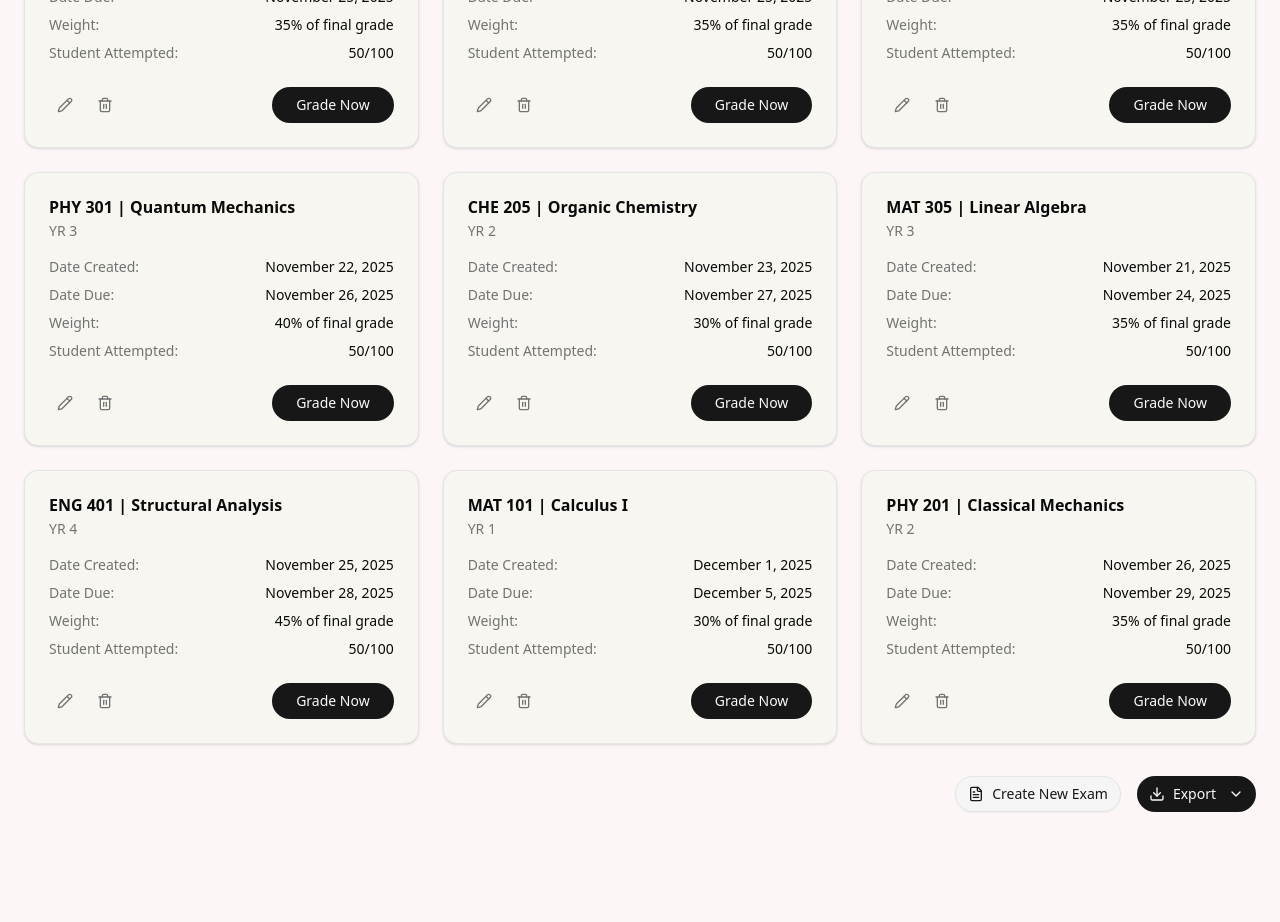
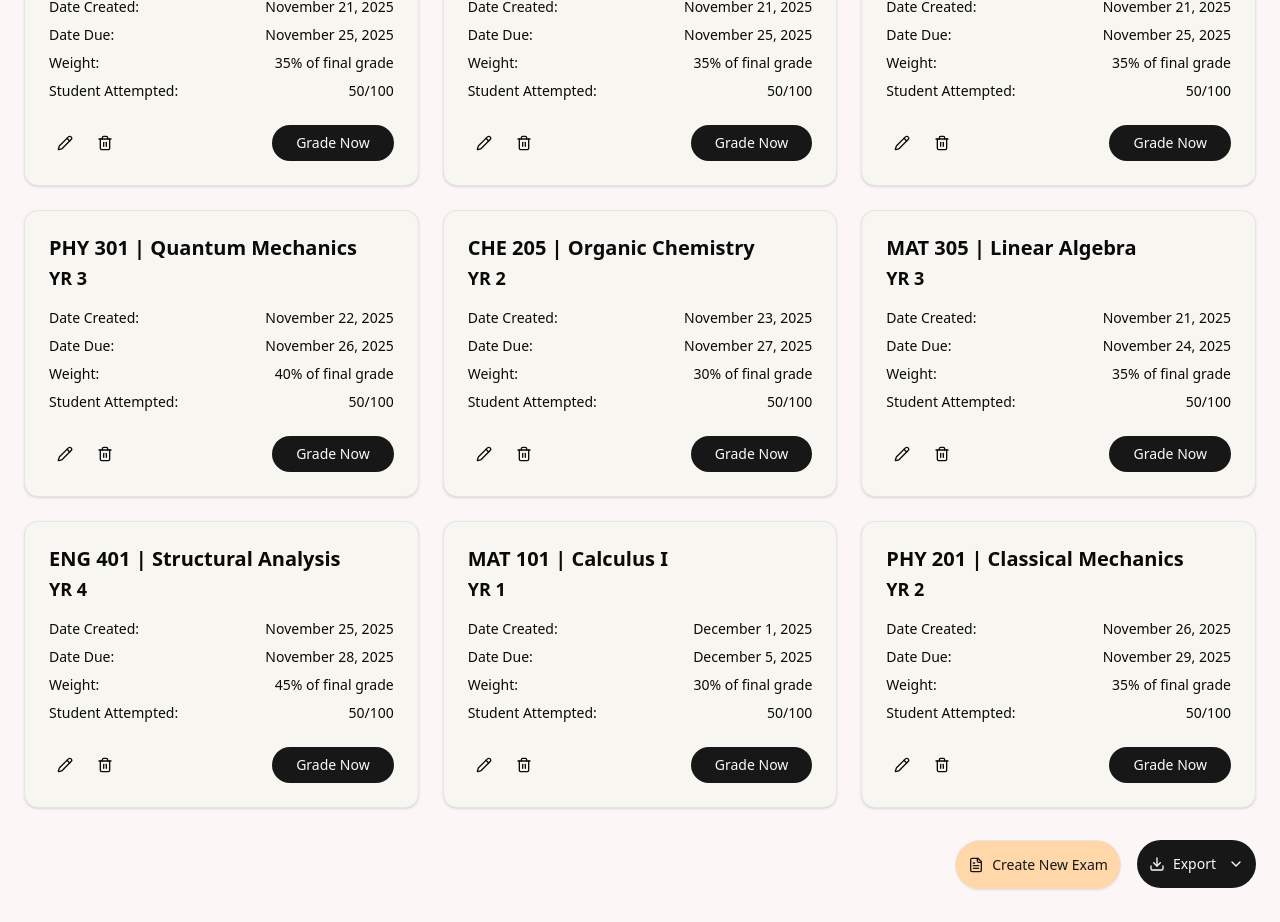
Before and after one commit to Austinosteph/Student-Assessment-Management-System, a React (Vite) app: page / in a window 1280 px wide. Shown: the part 320-1242 px from the top of the page. Before the commit the page ends 1164 px from the top, so only its background shows below. Built offline with nearby package versions, Linux system fonts and the light colour scheme.

Commit message:
style: update ExamCard and Dashboard styles for improved readability and consistency

```diff
--- a/src/components/exam-card.tsx
+++ b/src/components/exam-card.tsx
@@ -18,32 +18,34 @@ export function ExamCard({ exam, onEdit, onDelete, onGrade }: ExamCardProps) {
 			<div className="space-y-4">
 				{/* Header */}
 				<div>
-					<h3 className="font-semibold text-foreground text-base leading-tight">
+					<h3 className="font-bold  text-foreground text-xl leading-tight">
 						{exam.title}
 					</h3>
-					<p className="text-sm text-muted-foreground mt-1">{exam.year}</p>
+					<p className="text-lg text-foreground font-semibold mt-1">
+						{exam.year}
+					</p>
 				</div>
 
 				{/* Details */}
 				<div className="space-y-2 text-sm">
 					<div className="flex justify-between">
-						<span className="text-muted-foreground">Date Created:</span>
+						<span className="text-foreground">Date Created:</span>
 						<span className="text-foreground font-medium">
 							{exam.dateCreated}
 						</span>
 					</div>
 					<div className="flex justify-between">
-						<span className="text-muted-foreground">Date Due:</span>
+						<span className="text-foreground">Date Due:</span>
 						<span className="text-foreground font-medium">{exam.dateDue}</span>
 					</div>
 					<div className="flex justify-between">
-						<span className="text-muted-foreground">Weight:</span>
+						<span className="text-foreground">Weight:</span>
 						<span className="text-foreground font-medium">
 							{exam.weight} of final grade
 						</span>
 					</div>
 					<div className="flex justify-between">
-						<span className="text-muted-foreground">Student Attempted:</span>
+						<span className="text-foreground">Student Attempted:</span>
 						<span className="text-foreground font-medium">
 							{exam.maxPoints - exam.passingThreshold}/{exam.maxPoints}
 						</span>
@@ -56,7 +58,7 @@ export function ExamCard({ exam, onEdit, onDelete, onGrade }: ExamCardProps) {
 						<Button
 							variant="ghost"
 							size="icon"
-							className="h-8 w-8 text-muted-foreground hover:text-foreground transition-colors"
+							className="h-8 w-8 text-foreground hover:text-foreground transition-colors"
 							onClick={() => onEdit(exam.id)}
 						>
 							<Pencil className="h-4 w-4" />
@@ -64,7 +66,7 @@ export function ExamCard({ exam, onEdit, onDelete, onGrade }: ExamCardProps) {
 						<Button
 							variant="ghost"
 							size="icon"
-							className="h-8 w-8 text-muted-foreground hover:text-destructive transition-colors"
+							className="h-8 w-8 text-foreground hover:text-destructive transition-colors"
 							onClick={() => onDelete(exam.id)}
 						>
 							<Trash2 className="h-4 w-4" />
--- a/src/pages/Dashborad.tsx
+++ b/src/pages/Dashborad.tsx
@@ -83,7 +83,7 @@ export default function ExamListPage() {
 				<div className="flex justify-end gap-4">
 					<Button
 						variant="outline"
-						className="gap-2 bg-accent text-accent-foreground border-border rounded-full px-6 hover:scale-105 transition-transform"
+						className="gap-2  bg-orange-200 text-accent-foreground border-border rounded-full px-6 p-6 hover:scale-105 transition-transform"
 						onClick={handleCreateExam}
 					>
 						<FileText className="h-4 w-4" />
@@ -91,7 +91,7 @@ export default function ExamListPage() {
 					</Button>
 					<DropdownMenu>
 						<DropdownMenuTrigger asChild>
-							<Button className="gap-2 bg-primary text-primary-foreground hover:bg-primary/90 rounded-full px-6 hover:scale-105 transition-transform">
+							<Button className="gap-2 bg-primary text-primary-foreground hover:bg-primary/90 rounded-full px-6 p-6 hover:scale-105 transition-transform">
 								<Download className="h-4 w-4" />
 								Export
 								<ChevronDown className="h-4 w-4 ml-1" />
```
